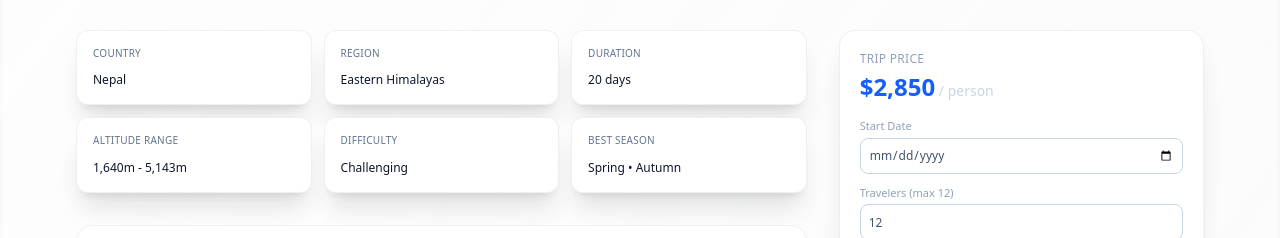
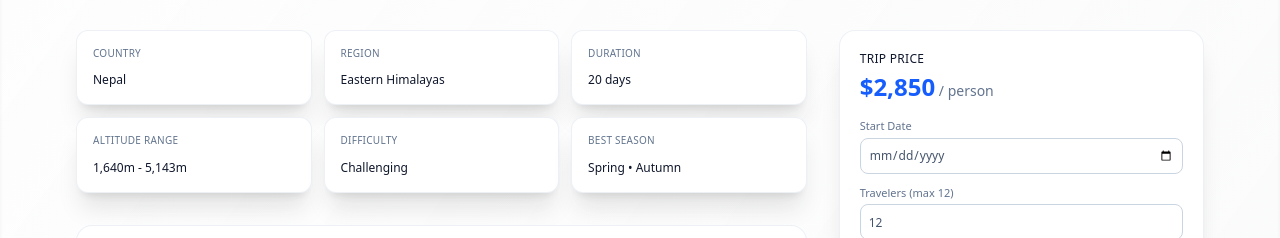
Before and after one commit to APNpandit611/Travel, a Next.js app: page /activities/trekking/1 in a window 1280 px wide. Shown: the part 562-800 px from the top of the page. Built offline with nearby package versions, Linux system fonts and the light colour scheme.

Commit message:
changes made

```diff
--- a/app/(root)/activities/trekking/[id]/page.tsx
+++ b/app/(root)/activities/trekking/[id]/page.tsx
@@ -263,12 +263,12 @@ const BookingCard: React.FC<{ pricing: Pricing; tripDetails: TripDetails }> = ({
     tripDetails,
 }) => (
     <div className="rounded-2xl p-5 bg-white backdrop-blur-xl border border-slate-200/60 shadow-xl transition-all duration-300 hover:-translate-y-0.5 hover:shadow-2xl">
-        <p className="text-xs uppercase tracking-wide text-slate-400">
+        <p className="text-xs uppercase tracking-wide text-slate-900">
             Trip Price
         </p>
         <p className="mt-1 text-2xl font-semibold text-blue-600">
             ${pricing.costPerPerson.toLocaleString("en-US")}
-            <span className="text-sm font-normal text-slate-300">
+            <span className="text-sm font-normal text-slate-500">
                 {" "}
                 / person
             </span>
@@ -276,14 +276,14 @@ const BookingCard: React.FC<{ pricing: Pricing; tripDetails: TripDetails }> = ({
 
         <div className="mt-4 space-y-3 text-xs text-slate-100">
             <div className="flex flex-col gap-1">
-                <label className="text-[11px] text-slate-400">Start Date</label>
+                <label className="text-[11px] text-slate-500">Start Date</label>
                 <input
                     type="date"
                     className="h-9 rounded-lg border border-slate-300 px-2 text-xs outline-none focus:border-blue-400 text-slate-600"
                 />
             </div>
             <div className="flex flex-col gap-1">
-                <label className="text-[11px] text-slate-400">
+                <label className="text-[11px] text-slate-500">
                     Travelers (max {tripDetails.participants.max})
                 </label>
                 <input
--- a/components/SearchFilter.tsx
+++ b/components/SearchFilter.tsx
@@ -9,8 +9,8 @@ const SearchFilter = () => {
     ];
 
     return (
-        <section className="w-full flex items-center justify-center p-6">
-            <div className="flex flex-col md:flex-row items-center gap-3 rounded-2xl bg-white/40 backdrop-blur-xl border border-white/60 shadow-[0_20px_50px_rgba(0,0,0,0.1)] p-2 ring-1 ring-black/5 w-full max-w-4xl">
+        <section className="w-full flex items-start justify-center p-6">
+            <div className="flex flex-col items-start md:flex-row gap-3 rounded-2xl bg-white/40 backdrop-blur-xl border border-white/60 shadow-[0_20px_50px_rgba(0,0,0,0.1)] p-2 ring-1 ring-black/5 w-full max-w-4xl">
                 {/* 🔍 Search Input */}
                 <div className="w-full md:flex-1 flex items-center gap-2 bg-white/80 rounded-xl px-3 py-2 border border-slate-200/50 focus-within:ring-2 ring-indigo-400/20 transition-all shadow-sm">
                     <Search className="h-3.5 w-3.5 text-slate-400 shrink-0" />
@@ -22,7 +22,7 @@ const SearchFilter = () => {
                 </div>
 
                 {/* 🛠 Filter selects */}
-                <div className="w-full md:w-auto flex flex-wrap items-center gap-2 relative">
+                <div className="w-full md:w-auto flex flex-wrap gap-2">
                     {filters.map((filter) => (
                         <div key={filter.label} className="relative">
                             <select className="appearance-none rounded-xl bg-white/80 border border-slate-200/40 px-3 py-2 pr-8 text-[11px] font-bold text-slate-600 outline-none hover:bg-white hover:shadow-sm transition-all cursor-pointer">
```
